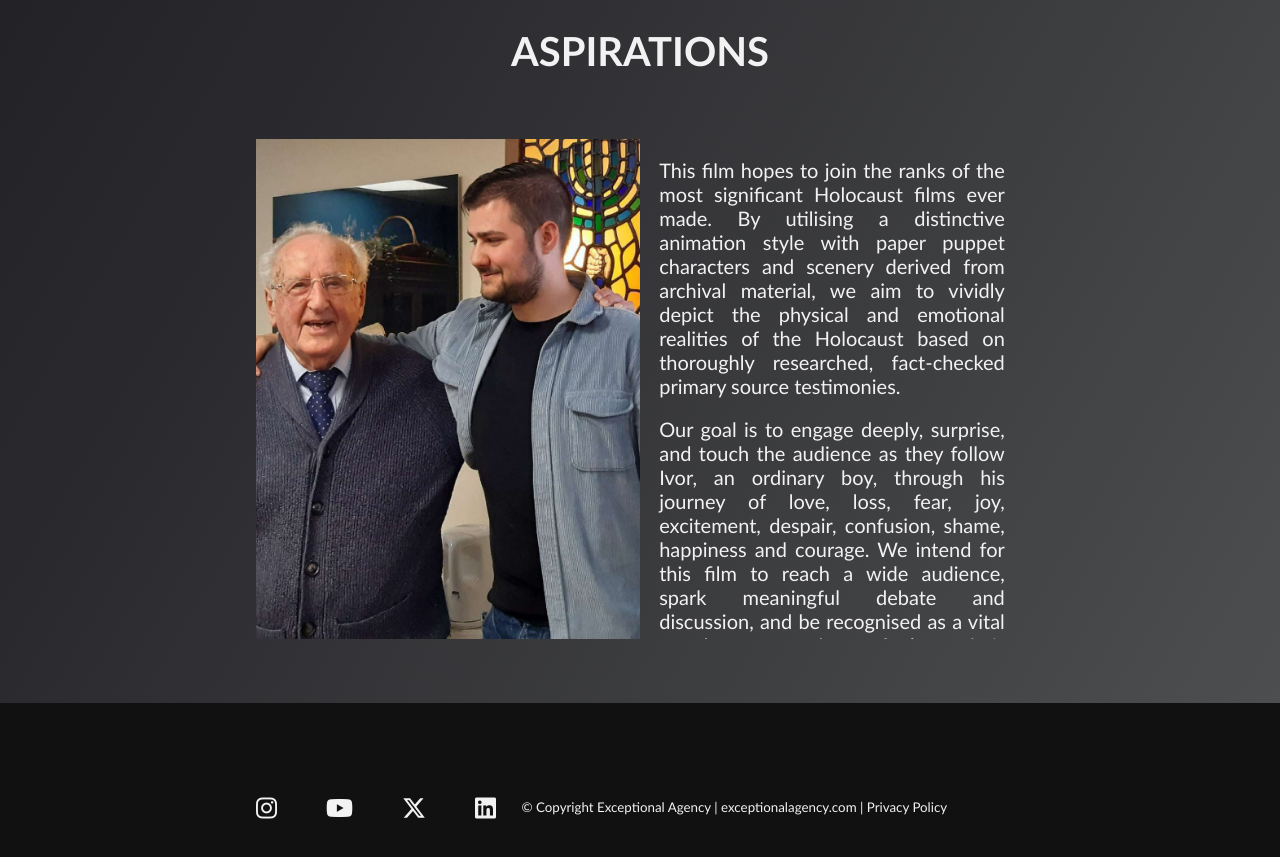
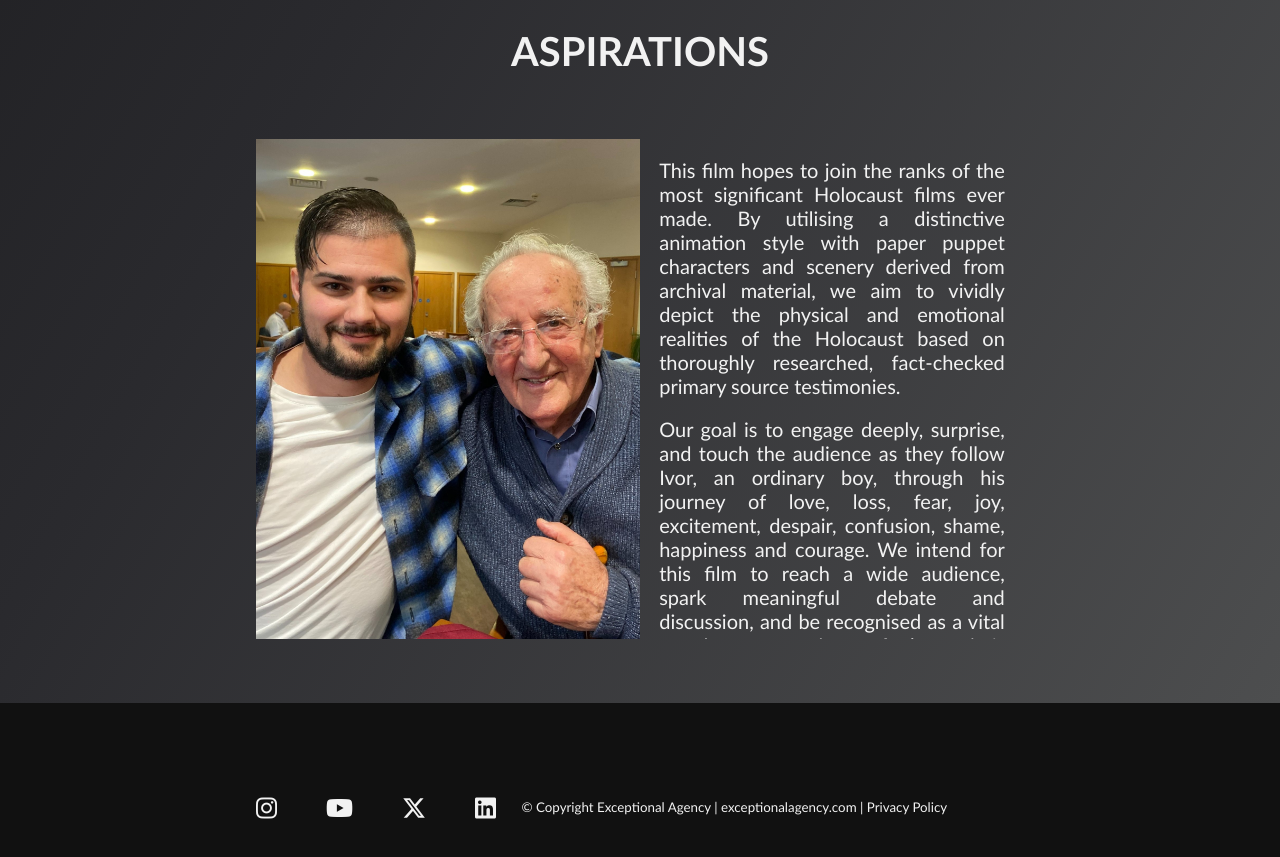
Before and after one commit to totes7/Survivor, a React (Create React App) app: page /info in a window 1280 px wide. Shown: the part 3200-4057 px from the top of the page. Built offline with nearby package versions, Linux system fonts and the light colour scheme.

Commit message:
change aspiration section picture

```diff
--- a/src/App.css
+++ b/src/App.css
@@ -263,7 +263,7 @@
 
 #aspirations-image {
   grid-area: image;
-  background-image: url("./images/AspirationImage.png");
+  background-image: url("./images/AspirationImage.jpg");
   background-position: center;
   background-repeat: no-repeat;
   background-size: cover;
```
Also changed, not shown: src/images/AspirationImage.jpg (added), src/images/AspirationImage.png (deleted).
